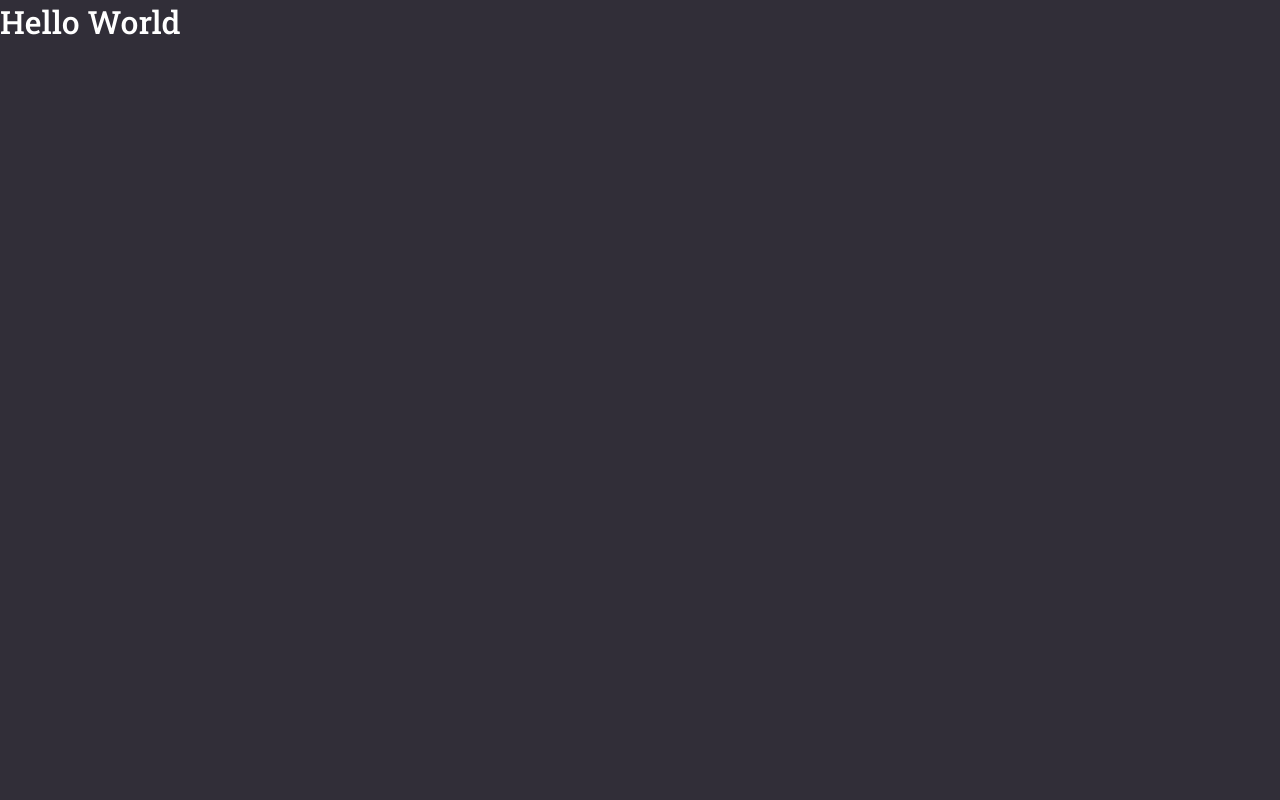
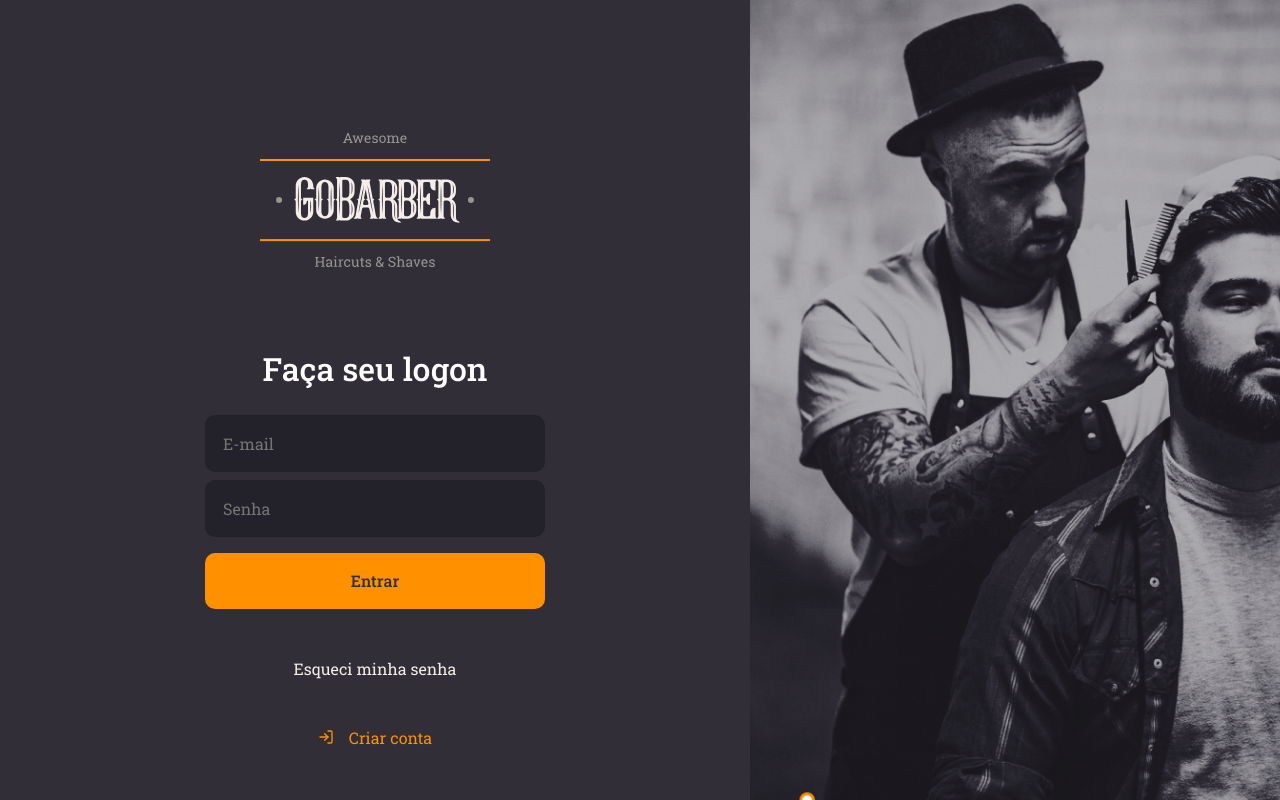
Before and after one commit to fnsdeividy/gobarber, a React (Create React App) app: page / in a window 1280 px wide. Built offline with nearby package versions, Linux system fonts and the light colour scheme.

Commit message:
styles login

```diff
--- a/package.json
+++ b/package.json
@@ -11,10 +11,11 @@
     "@types/react": "^17.0.0",
     "@types/react-dom": "^17.0.0",
     "components": "^0.1.0",
+    "polished": "^4.1.3",
     "react": "^17.0.2",
     "react-dom": "^17.0.2",
+    "react-icons": "^4.2.0",
     "react-scripts": "4.0.3",
-
     "typescript": "^4.1.2",
     "web-vitals": "^1.0.1"
   },
@@ -46,7 +47,6 @@
     "@types/styled-components": "^5.1.3",
     "@typescript-eslint/eslint-plugin": "^4.3.0",
     "@typescript-eslint/parser": "^4.3.0",
-
     "eslint-config-airbnb": "^18.2.0",
     "eslint-config-prettier": "^6.12.0",
     "eslint-import-resolver-typescript": "^2.3.0",
--- a/src/App.tsx
+++ b/src/App.tsx
@@ -1,9 +1,10 @@
 import React from 'react';
-import GlobalStyle from './styles/global'
+import GlobalStyle from './styles/global';
+import SignIn from './pages/SignIn';
 
 const App: React.FC = () => (
   <>
-  <h1>Hello World</h1>
+  <SignIn/>
   <GlobalStyle/>
   </>
 )
--- /dev/null
+++ b/src/pages/SignIn/index.tsx
@@ -0,0 +1,27 @@
+import React from "react";
+import { FiLogIn } from 'react-icons/fi'
+import { Container, Content, Background } from './styles'
+import logoImg from '../../assets/logo.svg'
+
+const SignIn: React.FC = () => (
+    <Container>
+        <Content>
+        <img src={logoImg} alt="Gobarber"></img>
+        <form>
+            <h1>Faça seu logon</h1>
+            <input type="text" placeholder="E-mail" />
+            <input type="password" placeholder="Senha" />
+            <button type="submit"> Entrar</button>
+            <a href="forgot">Esqueci minha senha</a>
+        </form>
+        <a>
+            <FiLogIn/>
+            Criar conta
+        </a>
+        </Content>
+
+        <Background/>
+    </Container>
+);
+
+export default SignIn;
--- a/src/pages/SignIn/indext.tsx
+++ /dev/null
@@ -1,6 +0,0 @@
-import React from "react";
-const SignIn: React.FC = () => (
-    <h1>SignIn</h1>
-);
-
-export default SignIn;
--- /dev/null
+++ b/src/pages/SignIn/styles.ts
@@ -0,0 +1,111 @@
+import styled from "styled-components";
+import signInBackgroundImg from'../../assets/sign-in-background.png'
+import { shade } from 'polished'
+
+export const Container = styled.div `
+    height: 100vh;
+    display: flex;
+
+    align-items: stretch;
+`;
+
+export const Content = styled.div `
+    display: flex;
+    margin-top: 80px;
+    flex-direction: column;
+    place-content: center;
+    width: 100%;
+    max-width: 750px;
+    align-items: center;
+
+    form {
+        margin: 80px 0 0;
+        width: 340px;
+        text-align: center;
+
+        h1 {
+            margin-bottom: 25px;
+        }
+
+        input {
+
+
+            background: #232129;
+            border-radius: 10px;
+            border: 2px solid #232129;
+            padding: 16px;
+            width: 100%;
+            color: #F4EDE8;
+
+            &  ::placeholder {
+                color:#666360;
+            }
+
+            & + input {
+                margin-top: 8px;
+            }
+
+
+        }
+
+        button {
+
+            background: #ff9000;
+            height: 56px;
+            border-radius: 10px;
+            border: 0;
+            padding: 0 16px;
+            color: #312e38;
+            width: 100%;
+            font-weight: 500;
+            margin-top: 16px;
+            margin-bottom: 25px;
+            transition: background-color 0.2s;
+
+            &:hover {
+                background: ${shade(0.2, "#ff9000")} ;
+            }
+
+        }
+        > a {
+            text-decoration: none;
+            display: block;
+            color: #F4EDE8;
+            margin: 24px;
+            transition: color 0.2s;
+
+            &:hover {
+                color: ${shade(0.2, '#f4ede8')}
+            }
+
+        }
+    }
+    > a {
+        color: #ff9000;
+        display: block;
+        text-decoration: none;
+        margin-top: 24px;
+        transition: color 0.2s;
+
+        display: flex;
+        align-items: center;
+
+        &:hover {
+                color: ${shade(0.2, "#ff9000")} ;
+            }
+
+
+        svg {
+            margin-right: 15px;
+
+        }
+
+    }
+`;
+
+export const Background = styled.div `
+    flex:1;
+    background: url(${signInBackgroundImg}) no-repeat , center;
+    background-size: cover;
+
+`;
```
Also changed, not shown: src/assets/logo.svg (added), 1 other file (tests, documents, lock files or other folders).
